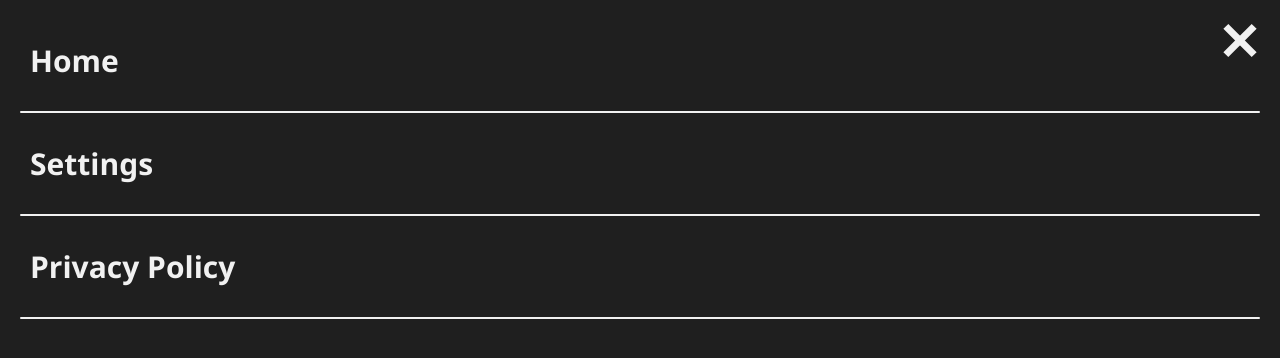
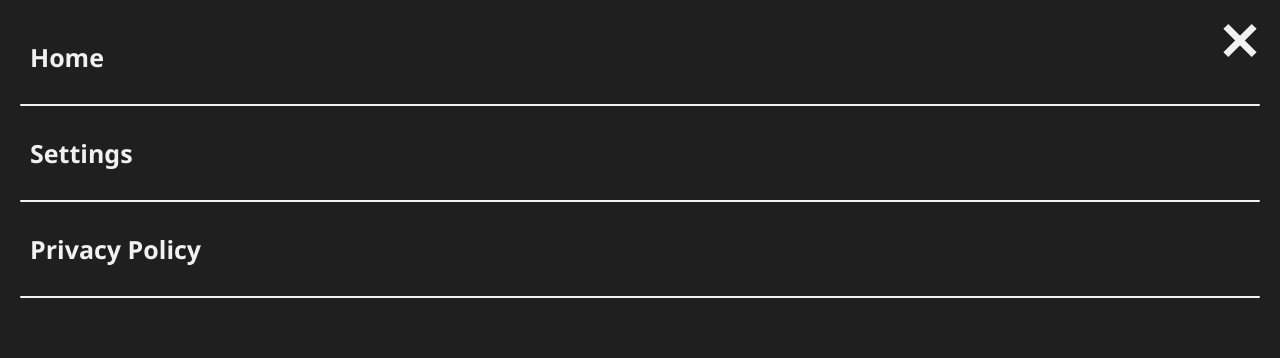
Before and after one commit to HakimMalkawi/MTG-News-Web, a React (Create React App) app: page / in a window 1280 px wide. Both pictures are taken after a click on the element "Toggle Menu". Shown: the top 358 px of the page. Built offline with nearby package versions, Linux system fonts and the light colour scheme.

Commit message:
Updating Typography

```diff
--- a/src/styles/menu.css
+++ b/src/styles/menu.css
@@ -19,7 +19,7 @@
     grid-template: min-content / auto;
     grid-gap: .5rem;
     height: min-content;
-    font-size: 1.5rem;
+    font-size: 1.25rem;
     font-weight: 600;
     list-style: none; }
 
--- a/src/styles/settings.css
+++ b/src/styles/settings.css
@@ -10,7 +10,7 @@
 
 .settings-options {
     padding-inline: 1.5rem;
-    font-size: 1.5rem;
+    font-size: 1.25rem;
     list-style: none;
     background: none !important; }
 
@@ -24,13 +24,12 @@
 .settings-option {
     display: flex;
     justify-content: space-between;
-    grid-gap: .75rem;
     transition: width .15s ease-out;
     background: none !important;
     border: none; }
 
 .en .settings-option { width: 13rem; }
-.ru .settings-option { width: 16rem; }
+.ru .settings-option { width: 14rem; }
 
 .settings-option p {
     width: max-content;
```
